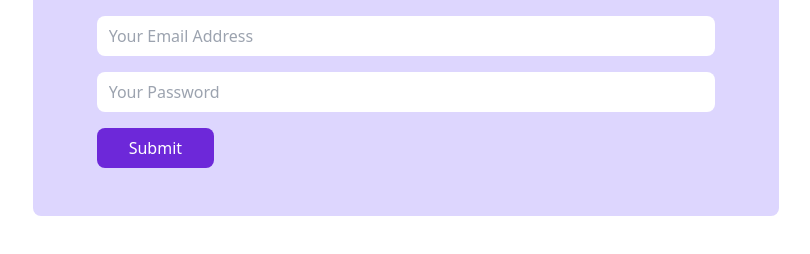
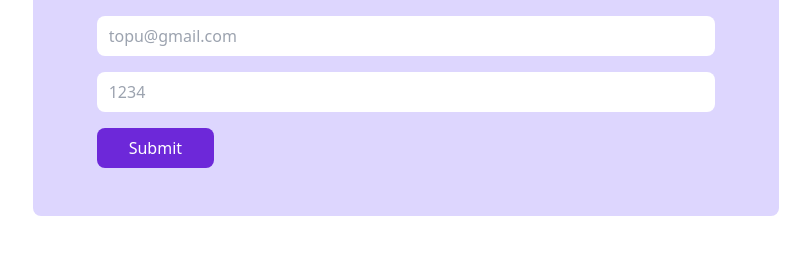
Before and after one commit to topurayhan007/baap-er-bank, a plain HTML site: page index.html in a window 1280 px wide. Shown: the part 280-534 px from the top of the page, without its empty margins (234-1044 px from the left). Drawn offline with nearby package versions, Linux system fonts and the light colour scheme.

Commit message:
All Done

```diff
--- a/index.html
+++ b/index.html
@@ -26,13 +26,13 @@
             class="w-full block mb-4 px-3 rounded-lg py-2 focus:ring focus:ring-violet-600 focus:outline-none"
             id="user-email"
             type="email"
-            placeholder="Your Email Address"
+            placeholder="topu@gmail.com"
           />
           <input
             class="w-full block mb-4 px-3 rounded-lg py-2 focus:ring focus:ring-violet-600 focus:outline-none"
             id="user-password"
             type="password"
-            placeholder="Your Password"
+            placeholder="1234"
           />
 
           <button
```
